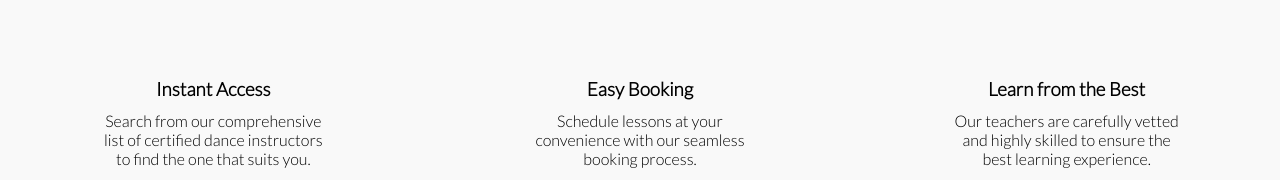
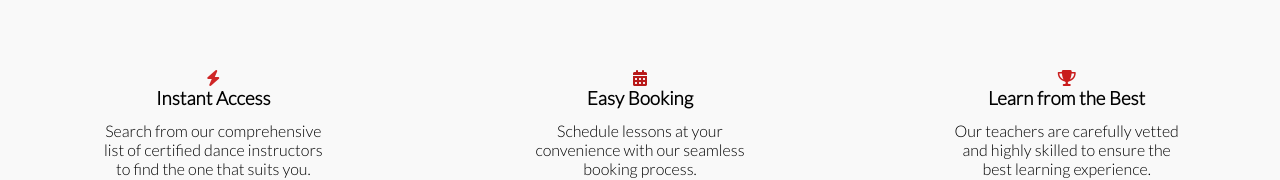
Before and after one commit to pploszaj/TangoTime, a React app: page / in a window 1280 px wide. Shown: the part 1237-1417 px from the top of the page. Built offline with nearby package versions, Linux system fonts and the light colour scheme.

Commit message:
add icons to benefit points

```diff
--- a/src/client/index.html
+++ b/src/client/index.html
@@ -4,6 +4,7 @@
     <meta charset="UTF-8">
     <meta http-equiv="X-UA-Compatible" content="IE=edge">
     <meta name="viewport" content="width=device-width, initial-scale=1.0">
+    <script src="https://kit.fontawesome.com/d07424aeaf.js" crossorigin="anonymous"></script>
     <title>Book Me To Dance</title>
 </head>
 <body>
--- a/src/pages/Home.tsx
+++ b/src/pages/Home.tsx
@@ -37,16 +37,22 @@ const Home = () => {
       </section>
       <section className="benefit-points-container">
         <div className="benefit-point">
+          <i className="fa-solid fa-bolt" style={{ color: "#cf2626"}}></i>
           <h3>Instant Access</h3>
           Search from our comprehensive list of certified dance instructors to
           find the one that suits you.
         </div>
         <div className="benefit-point">
+          <i
+            className="fa-solid fa-calendar-days"
+            style={{ color: "#b81919" }}
+          ></i>
           <h3>Easy Booking</h3>
           Schedule lessons at your convenience with our seamless booking
           process.
         </div>
         <div className="benefit-point">
+          <i className="fa-solid fa-trophy" style={{ color: "#c91d1d" }}></i>
           <h3>Learn from the Best</h3>
           Our teachers are carefully vetted and highly skilled to ensure the
           best learning experience.
```
